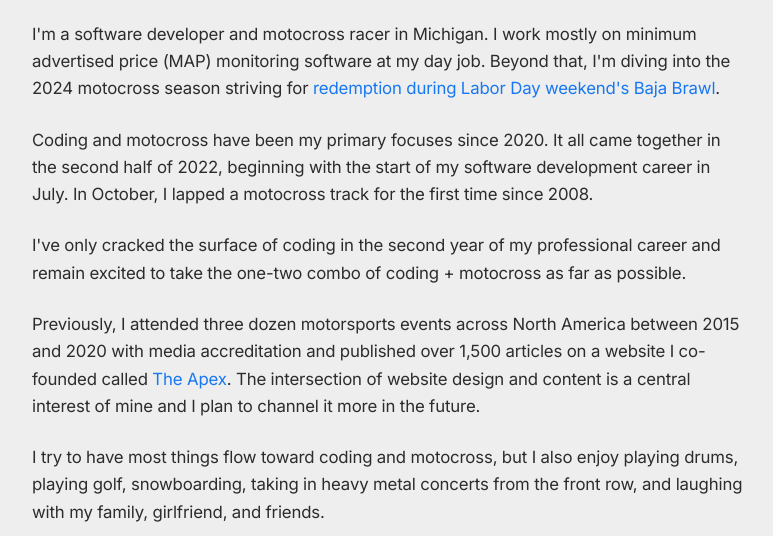
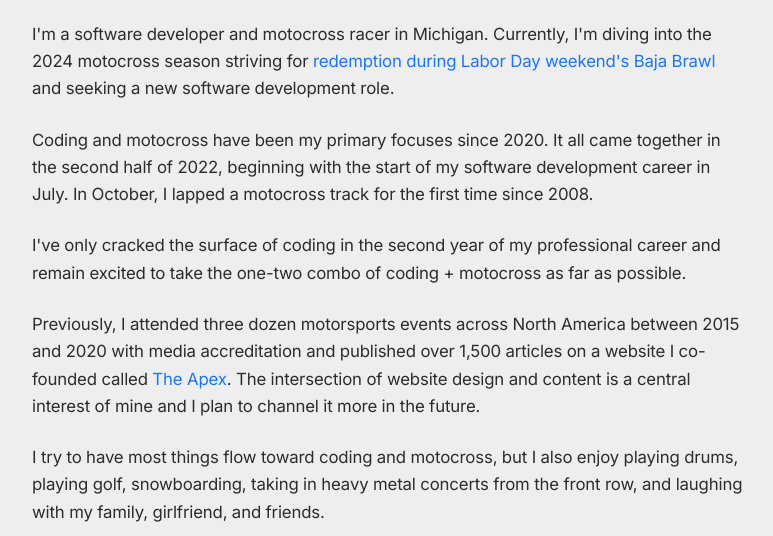
Before and after one commit to AaronRDurant/aaron-durant, a Gatsby site: page /about in a window 1280 px wide. Shown: the part 264-800 px from the top of the page, without its empty margins (60-833 px from the left). Built offline with nearby package versions, Linux system fonts and the light colour scheme; Gatsby itself is replaced by a stand-in of ours.

Commit message:
Copy updates

```diff
--- a/src/pages/about.js
+++ b/src/pages/about.js
@@ -17,18 +17,17 @@ const About = () => {
             <section className="segment small">
               <div className="post-content">
                 <p>
-                  I'm a software developer and motocross racer in Michigan. I
-                  work mostly on minimum advertised price (MAP) monitoring
-                  software at my day job. Beyond that, I'm diving into the 2024
-                  motocross season striving for{" "}
+                  I'm a software developer and motocross racer in Michigan.
+                  Currently, I'm diving into the 2024 motocross season striving
+                  for{" "}
                   <a
                     href="https://www.youtube.com/watch?v=bX5NcJnT1H8"
                     target="_blank"
                     rel="noreferrer"
                   >
                     redemption during Labor Day weekend's Baja Brawl
-                  </a>
-                  .
+                  </a>{" "}
+                  and seeking a new software development role.
                 </p>
 
                 <p>
```
Also changed, not shown: src/pages/index.js (+3 -14 lines).
